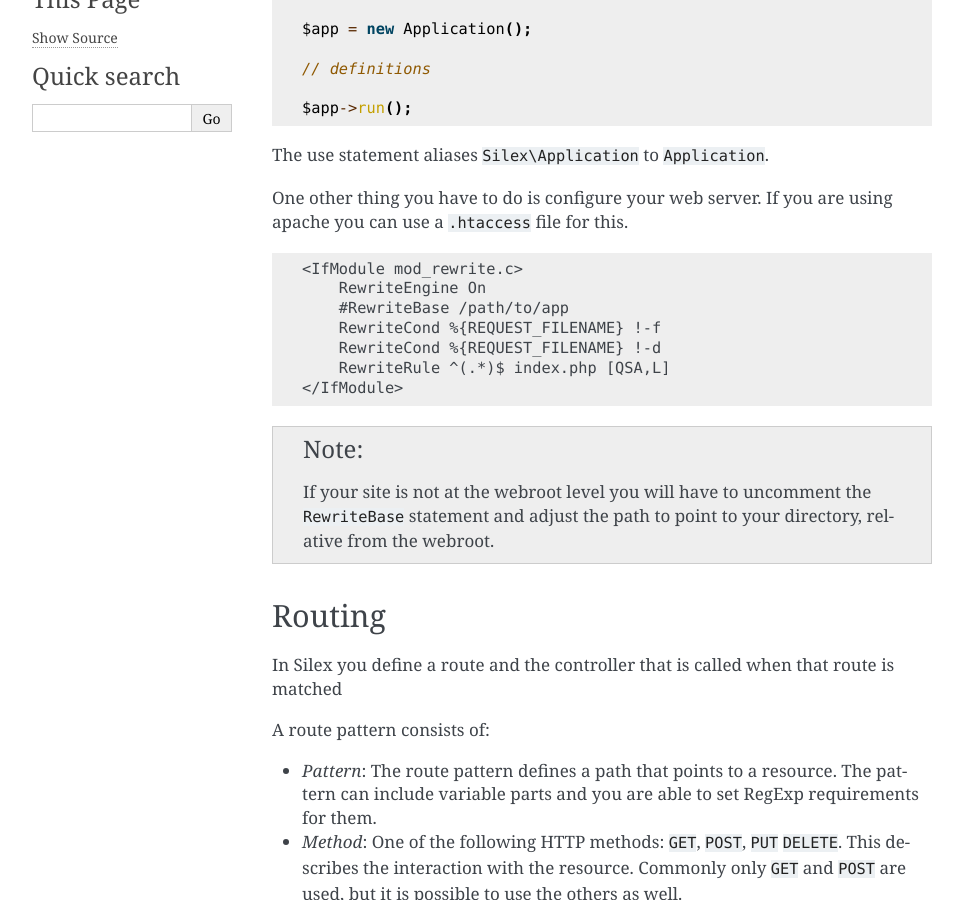
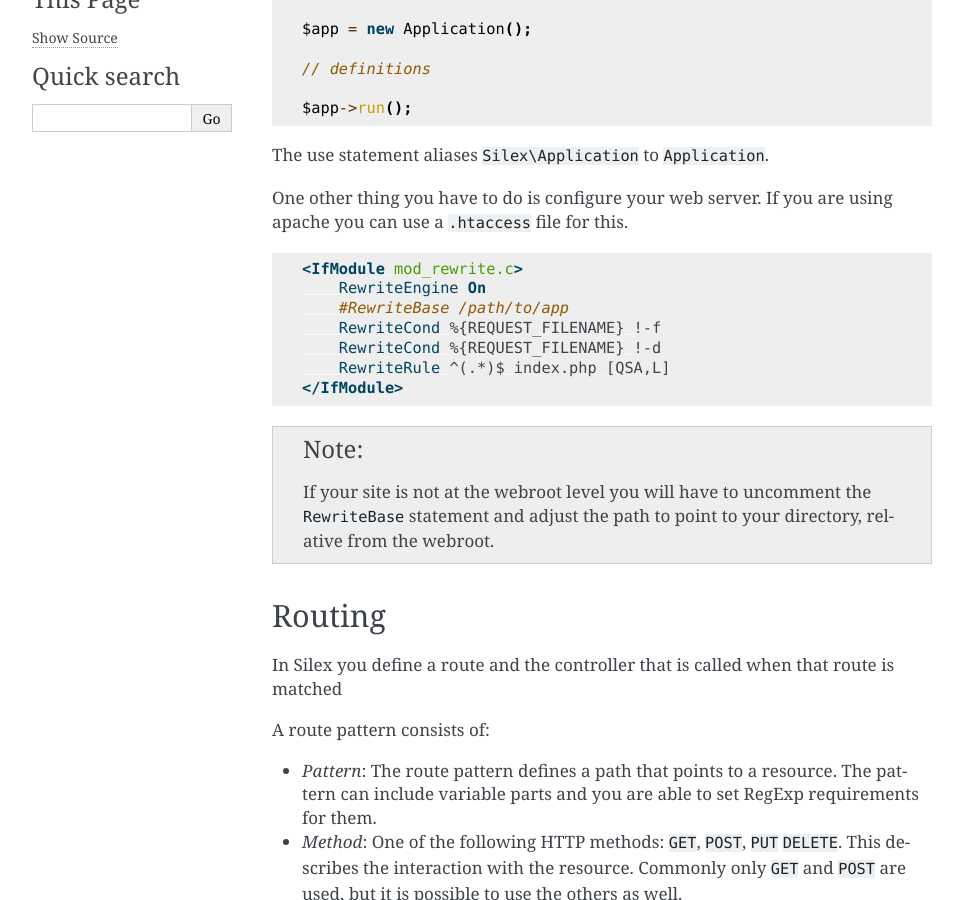
Before and after one commit to silexphp/Silex, a Sphinx documentation site: the page built from doc/usage.rst, in a window 1280 px wide and 900 px high, scrolled down 375 px. Shown: the whole window, without its empty margins (148-1111 px from the left). Built offline with Sphinx 7.4.7, drawn with Linux system fonts in a browser that asks for light colours.

Commit message:
[docs] style adjustment

```diff
--- a/doc/usage.rst
+++ b/doc/usage.rst
@@ -27,7 +27,7 @@
 One other thing you have to do is configure your web server. If you
 are using apache you can use a ``.htaccess`` file for this.
 
-.. code-block:: text
+.. code-block:: apache
 
     <IfModule mod_rewrite.c>
     	RewriteEngine On
@@ -254,7 +254,7 @@
     ->assert('commentId', '\d+');
 
 Named routes
-~~~~~~~~~~~~~~~
+~~~~~~~~~~~~
 
 Certain extensions (such as ``UrlGenerator``) can make use of named routes.
 By default Silex will generate a route name for you, that cannot really be
```
